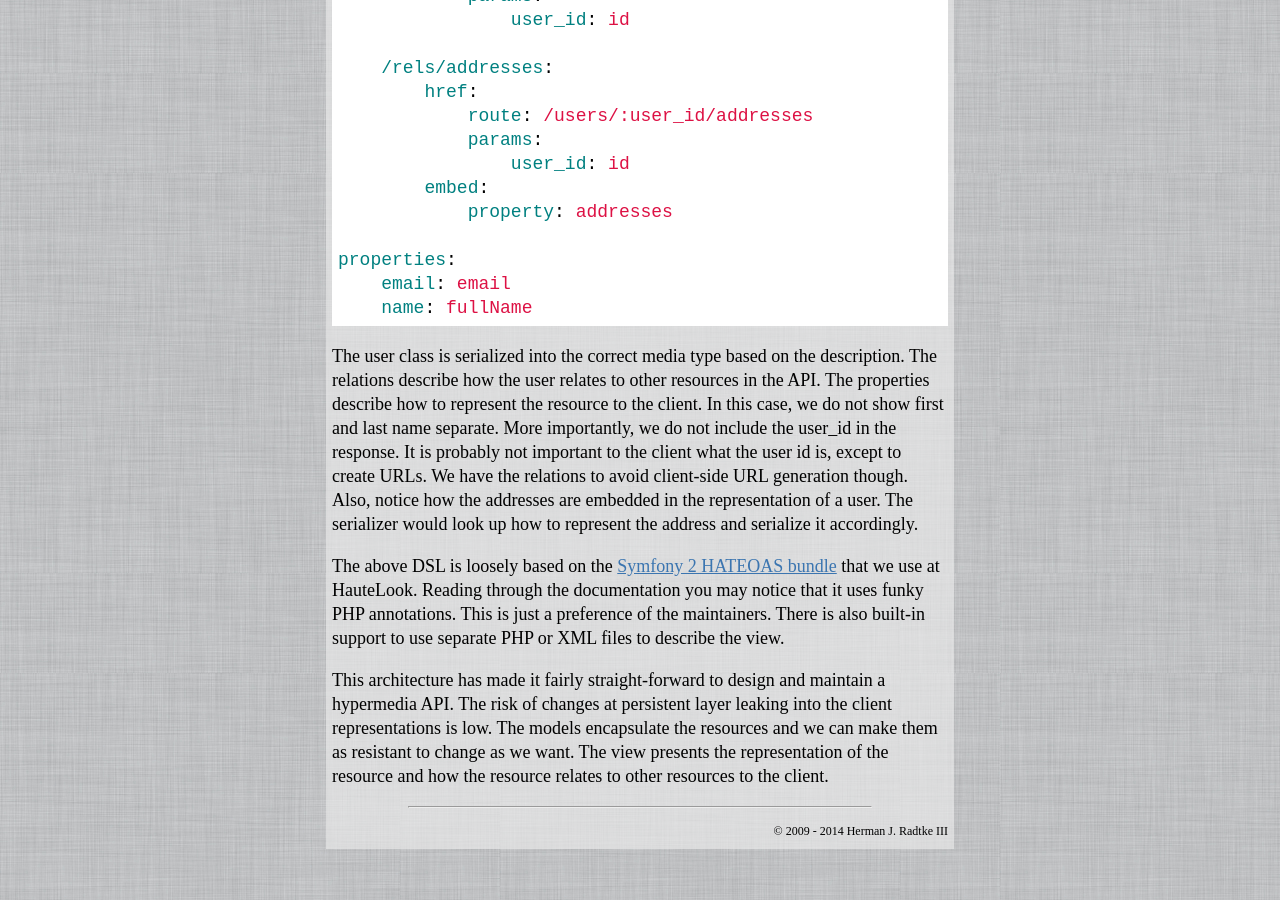
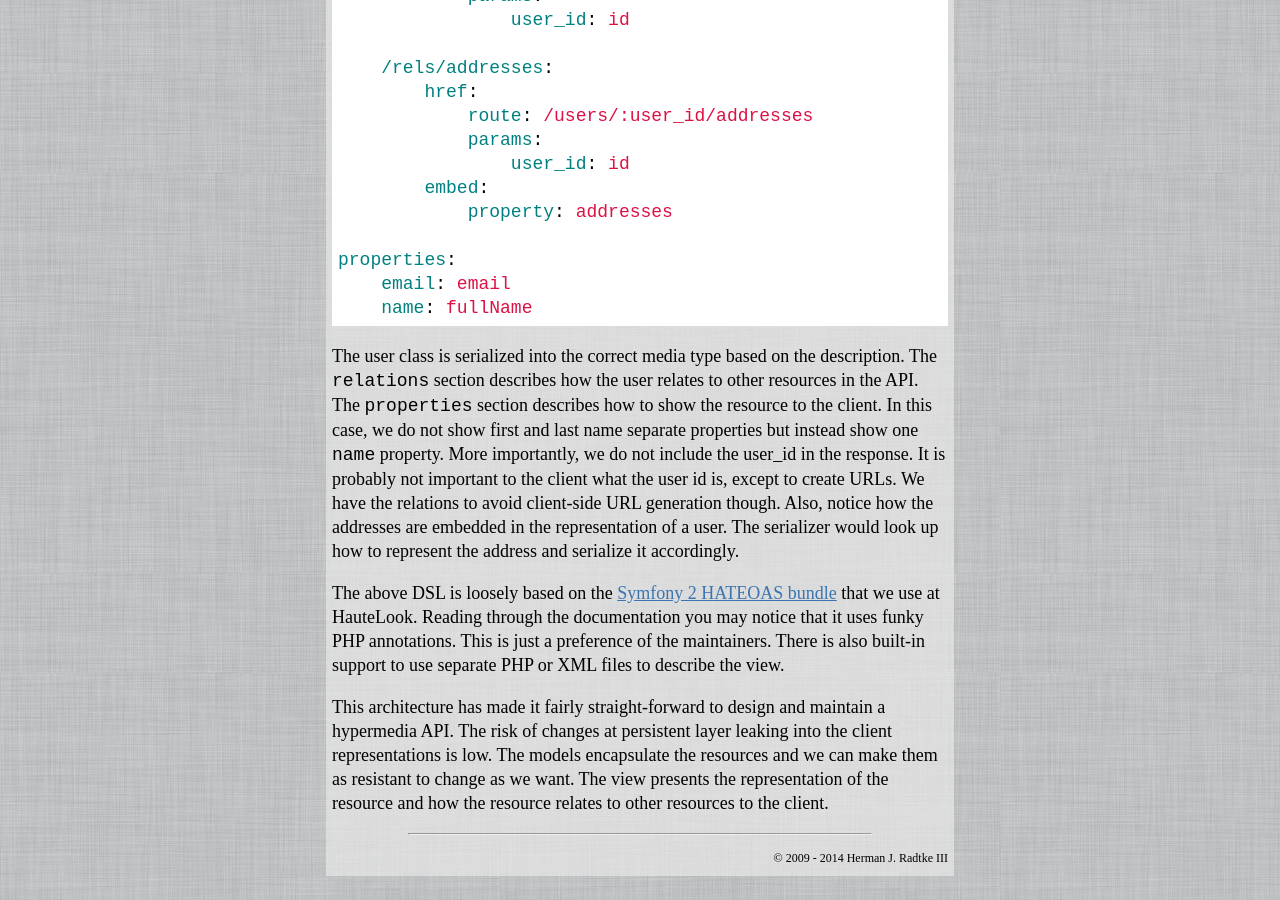
Before and after one commit to hjr3/hjr3.github.io, a Jekyll site: the page built from _posts/2014-01-04-hypermedia-services-and-mvc.md, in a window 1280 px wide and 900 px high, scrolled down 2327 px. Built offline with Jekyll 4.4.1, drawn with Linux system fonts in a browser that asks for light colours; comment, search, counter and statistics services are not loaded.

Commit message:
More fixes to Hypermedia Services and MVC

````diff
--- a/_posts/2014-01-04-hypermedia-services-and-mvc.md
+++ b/_posts/2014-01-04-hypermedia-services-and-mvc.md
@@ -86,7 +86,7 @@ properties:
     name: fullName
 ```
 
-The user class is serialized into the correct media type based on the description. The relations describe how the user relates to other resources in the API. The properties describe how to represent the resource to the client. In this case, we do not show first and last name separate. More importantly, we do not include the user_id in the response. It is probably not important to the client what the user id is, except to create URLs. We have the relations to avoid client-side URL generation though. Also, notice how the addresses are embedded in the representation of a user. The serializer would look up how to represent the address and serialize it accordingly.
+The user class is serialized into the correct media type based on the description. The `relations` section describes how the user relates to other resources in the API. The `properties` section describes how to show the resource to the client. In this case, we do not show first and last name separate properties but instead show one `name` property. More importantly, we do not include the user_id in the response. It is probably not important to the client what the user id is, except to create URLs. We have the relations to avoid client-side URL generation though. Also, notice how the addresses are embedded in the representation of a user. The serializer would look up how to represent the address and serialize it accordingly.
 
 The above DSL is loosely based on the [Symfony 2 HATEOAS bundle](http://hateoas-php.org/) that we use at HauteLook. Reading through the documentation you may notice that it uses funky PHP annotations. This is just a preference of the maintainers. There is also built-in support to use separate PHP or XML files to describe the view.
 
````
